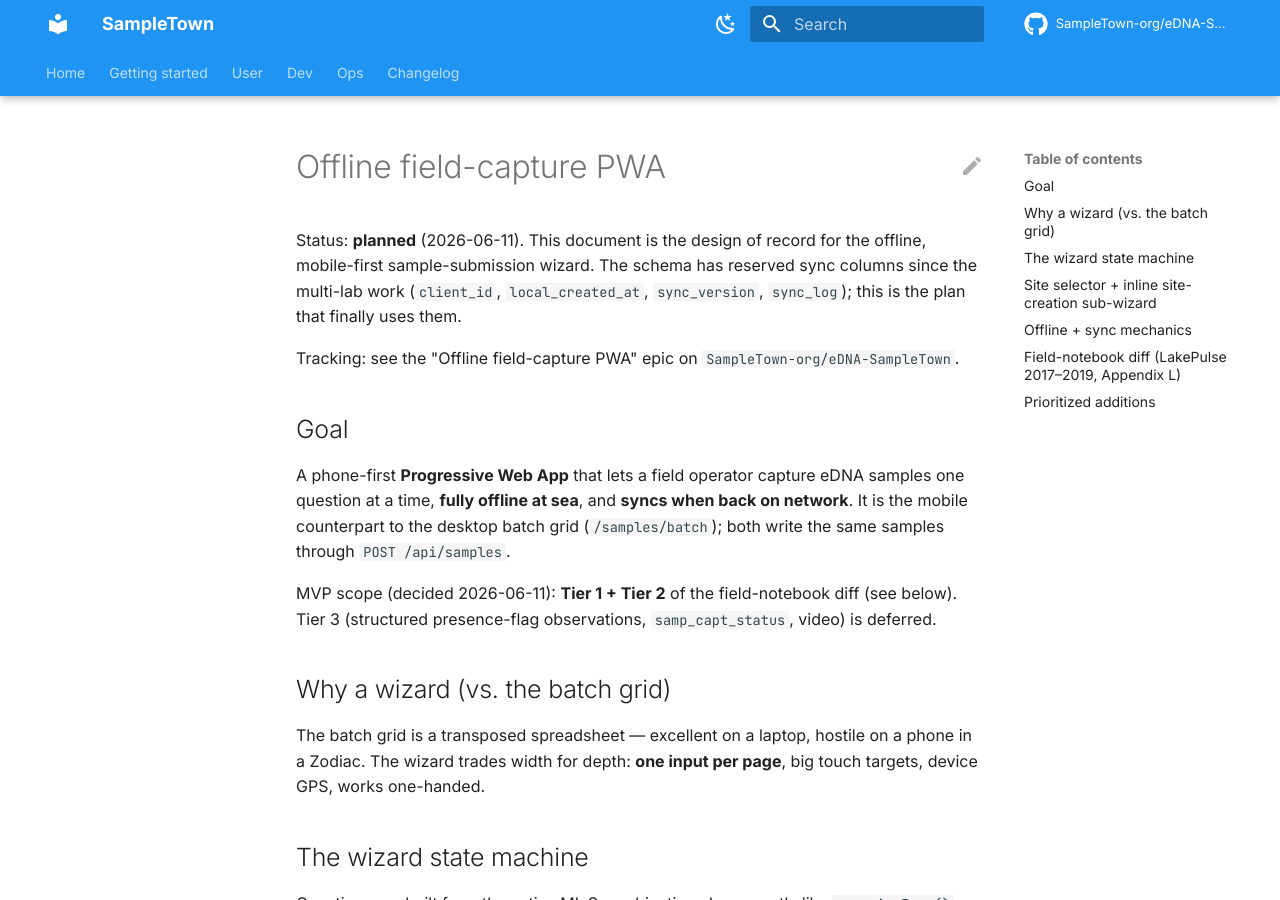
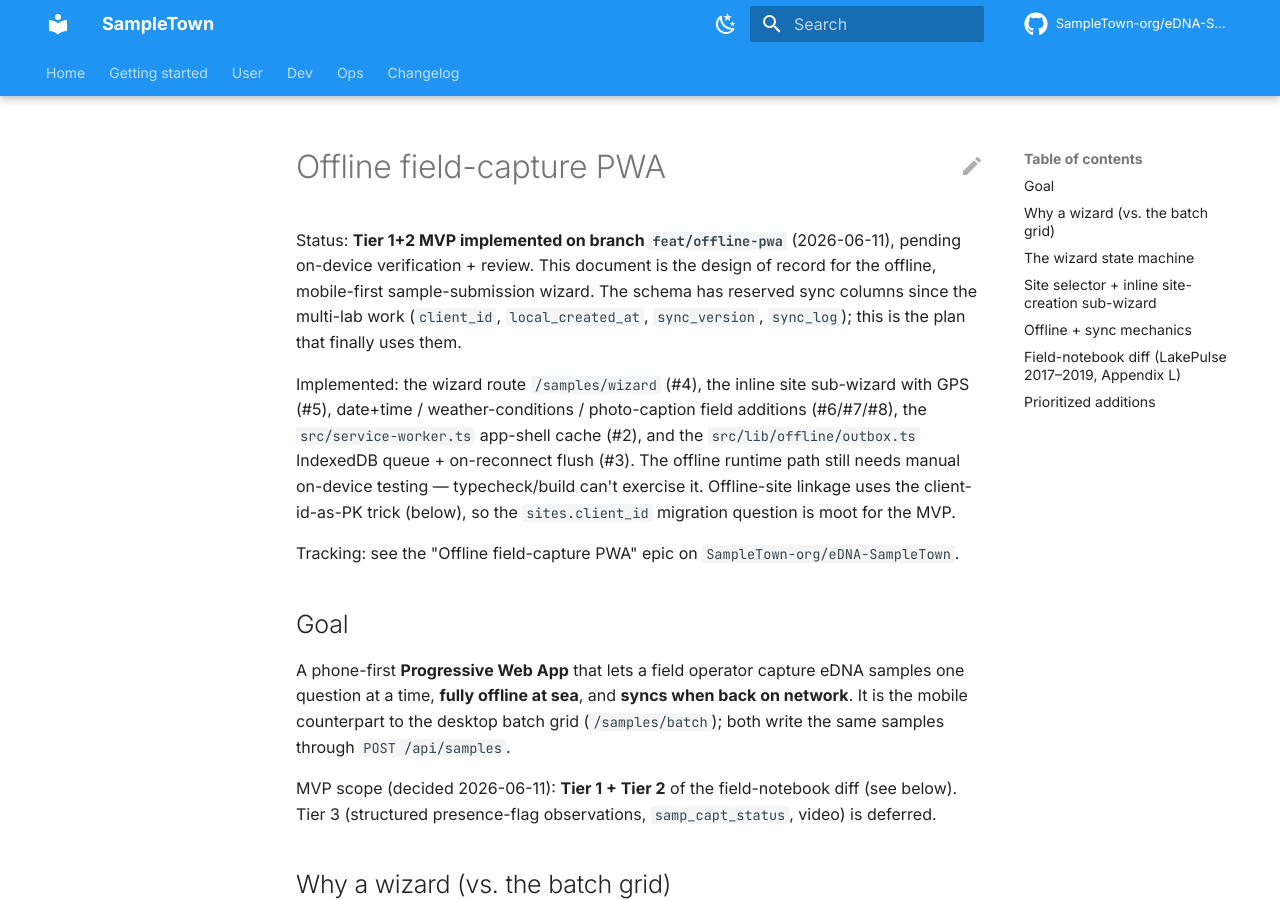
Before and after one commit to SampleTown-org/eDNA-SampleTown, an MkDocs documentation site: the page built from docs/dev/offline-pwa.md, in a window 1280 px wide and 900 px high. Built offline with MkDocs 1.6.1 and Material for MkDocs 9.7.7, drawn with Linux system fonts in a browser that asks for light colours; comment, search, counter and statistics services are not loaded.

Commit message:
docs(pwa): mark Tier 1+2 MVP implemented on feat/offline-pwa
Co-Authored-By: Claude Opus 4.8 (1M context) <noreply@anthropic.com>

```diff
--- a/docs/dev/offline-pwa.md
+++ b/docs/dev/offline-pwa.md
@@ -1,9 +1,18 @@
 # Offline field-capture PWA
 
-Status: **planned** (2026-06-11). This document is the design of record for the
-offline, mobile-first sample-submission wizard. The schema has reserved sync
-columns since the multi-lab work (`client_id`, `local_created_at`,
+Status: **Tier 1+2 MVP implemented on branch `feat/offline-pwa`** (2026-06-11),
+pending on-device verification + review. This document is the design of record
+for the offline, mobile-first sample-submission wizard. The schema has reserved
+sync columns since the multi-lab work (`client_id`, `local_created_at`,
 `sync_version`, `sync_log`); this is the plan that finally uses them.
+
+Implemented: the wizard route `/samples/wizard` (#4), the inline site
+sub-wizard with GPS (#5), date+time / weather-conditions / photo-caption field
+additions (#6/#7/#8), the `src/service-worker.ts` app-shell cache (#2), and the
+`src/lib/offline/outbox.ts` IndexedDB queue + on-reconnect flush (#3). The
+offline runtime path still needs manual on-device testing — typecheck/build
+can't exercise it. Offline-site linkage uses the client-id-as-PK trick (below),
+so the `sites.client_id` migration question is moot for the MVP.
 
 Tracking: see the "Offline field-capture PWA" epic on
 `SampleTown-org/eDNA-SampleTown`.
```
